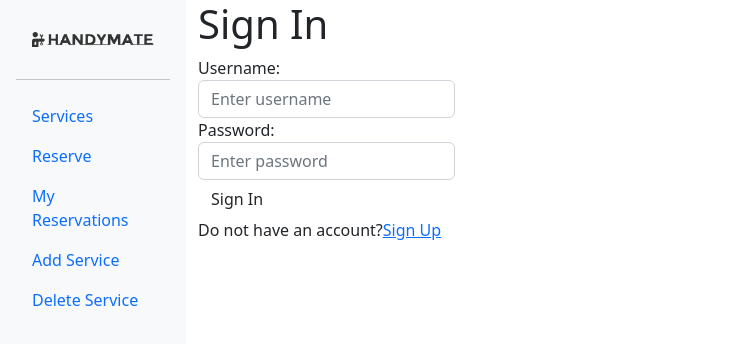
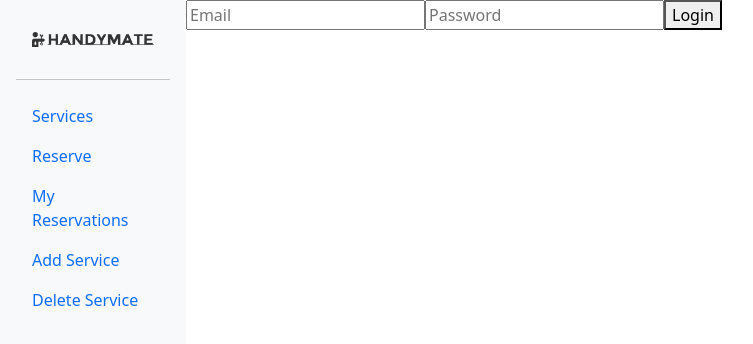
Before and after one commit to PrantoshB/HandyMate-Frontend, a React (Create React App) app: page /signin in a window 1280 px wide. Shown: the top 344 px of the page, without its empty margins (82-835 px from the left). Built offline with nearby package versions, Linux system fonts and the light colour scheme.

Commit message:
Refactor SignIn code

```diff
--- a/src/components/SignIn.js
+++ b/src/components/SignIn.js
@@ -1,66 +1,46 @@
 import React, { useState } from 'react';
-import { useNavigate, Link } from 'react-router-dom';
-import { useDispatch } from 'react-redux';
+import axios from 'axios';
+import { useNavigate } from 'react-router-dom';
 
 const SignIn = () => {
   const navigate = useNavigate();
-  const dispatch = useDispatch();
-  const [state, setState] = useState({
-    username: '',
-    password: '',
-  });
+  const [email, setEmail] = useState('');
+  const [password, setPassword] = useState('');
 
-  const handleChange = (e) => {
-    setState((prevState) => ({
-      ...prevState,
-      [e.target.name]: e.target.value,
-    }));
-  };
-
-  const [error, setError] = useState(true);
-
-  const handleSignin = (e) => {
+  const handleLogin = async (e) => {
     e.preventDefault();
-    const item = {
-      username: state.username,
-      password: state.password,
-    };
-    if (state.username.length !== 0 && state.password.length !== 0) {
-      dispatch({ type: 'SIGN_IN', payload: item });
+    try {
+      const response = await axios.post('http://localhost:3000/login', {
+        user: {
+          email,
+          password,
+        },
+      });
+      // Handle successful login
+      console.log(response.data);
       navigate('/');
-    } else {
-      setError(false);
+    } catch (error) {
+      // Handle login error
+      console.error(error);
     }
   };
 
   return (
-    <section className="container">
-      <div className="signin">
-        <h1>Sign In</h1>
-        <form className="form">
-          <div className="form-group">
-            <label htmlFor="username">
-              Username:
-              <input type="text" name="username" className="form-control" id="username" placeholder="Enter username" onChange={handleChange} />
-            </label>
-          </div>
-          <div className="form-group">
-            <label htmlFor="password">
-              Password:
-              <input type="password" name="password" className="form-control" id="password" placeholder="Enter password" onChange={handleChange} />
-            </label>
-          </div>
-          <button type="submit" className="btn" onClick={handleSignin}>Sign In</button>
-        </form>
-        <div>
-          <p>
-            Do not have an account?
-            <Link to="/signup">Sign Up</Link>
-          </p>
-          {error === false && <p>Please enter valid username and password</p>}
-        </div>
-      </div>
-    </section>
+    <form onSubmit={handleLogin}>
+      <input
+        type="email"
+        placeholder="Email"
+        value={email}
+        onChange={(e) => setEmail(e.target.value)}
+      />
+      <input
+        type="password"
+        placeholder="Password"
+        value={password}
+        onChange={(e) => setPassword(e.target.value)}
+      />
+      <button type="submit">Login</button>
+    </form>
   );
 };
 
```
